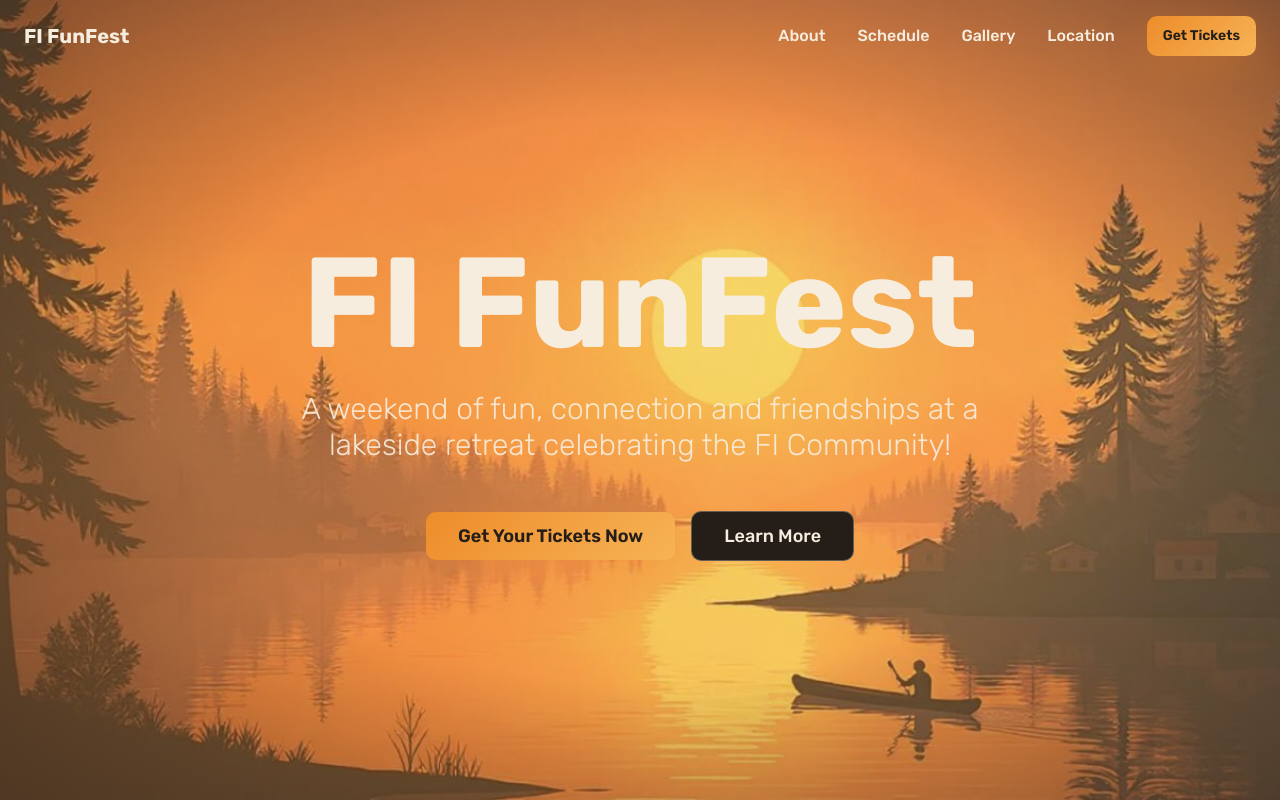
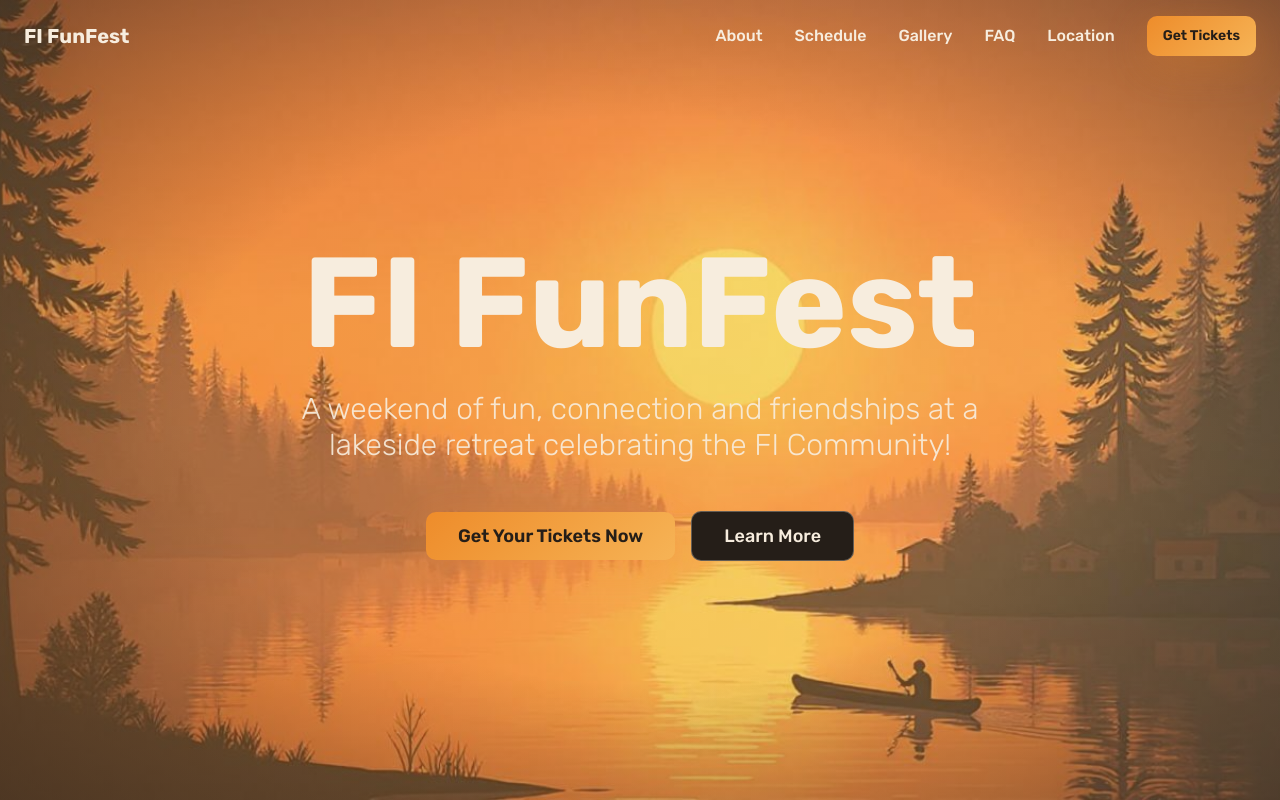
Before and after one commit to BradRollins/fifunfest, a React (Vite) app: page / in a window 1280 px wide. Shown: the top 800 px of the page. Built offline with nearby package versions, Linux system fonts and the light colour scheme.

Commit message:
Updated Navigation.tsx

```diff
--- a/src/components/Navigation.tsx
+++ b/src/components/Navigation.tsx
@@ -53,6 +53,12 @@ const Navigation = () => {
               onClick={() => scrollToSection("location")}
               className="text-foreground hover:text-accent transition-colors font-medium"
             >
+               FAQ
+            </button>
+            <button
+              onClick={() => scrollToSection("FAQ")}
+              className="text-foreground hover:text-accent transition-colors font-medium"
+            >
               Location
             </button>
             <Button
```
